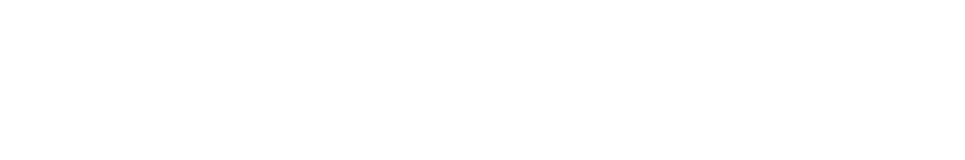
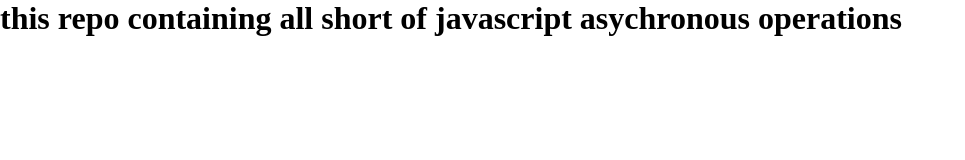
Before and after one commit to abhishekacharya-hub/js-asynchronous-operations, a plain HTML site: page index.html in a window 1280 px wide. Shown: the whole page, without its empty margins (0-965 px from the left). Drawn offline with Linux system fonts and the light colour scheme.

Commit message:
first commit

```diff
--- a/index.html
+++ b/index.html
@@ -8,6 +8,7 @@
     <link rel="stylesheet" href="style.css">
 </head>
 <body>
+    <h1>this repo containing all short of javascript asychronous operations</h1>
     <script src="app.js"></script>
 </body>
 </html>
--- a/style.css
+++ b/style.css
@@ -0,0 +1,4 @@
+*{
+    margin: 0;
+    padding: 0;
+}
```
